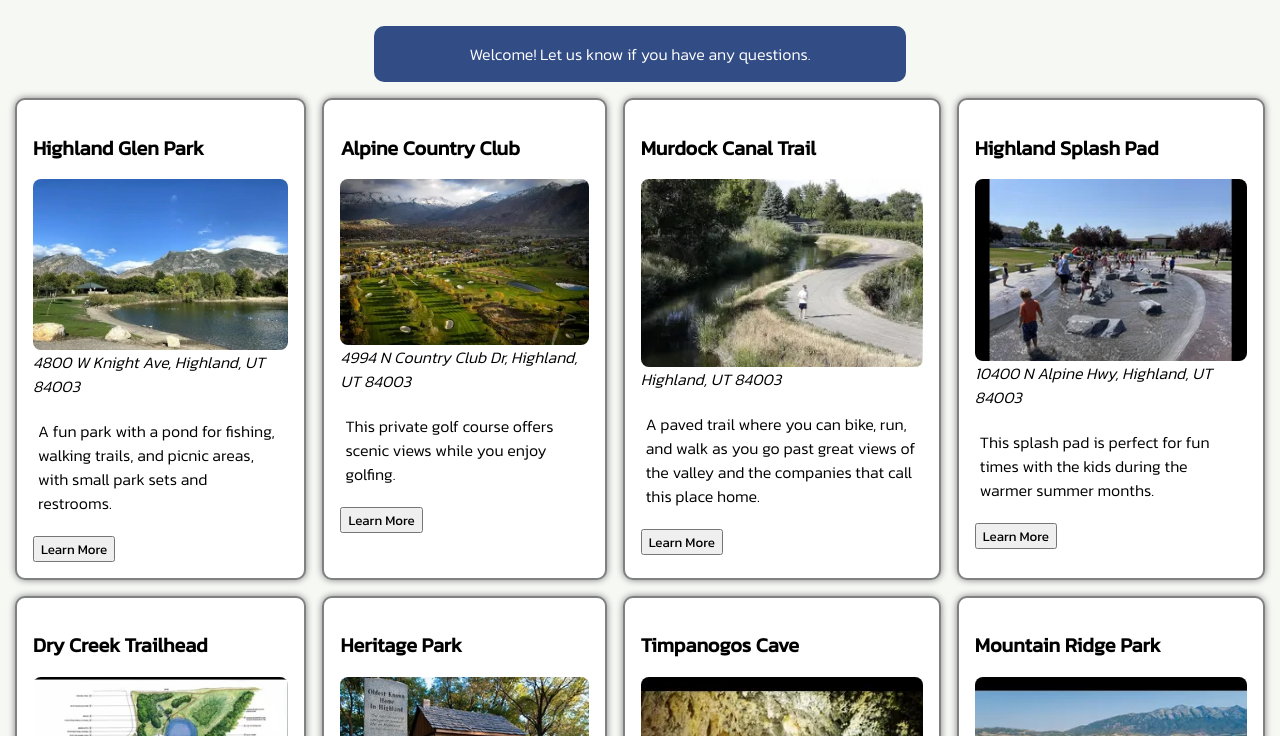
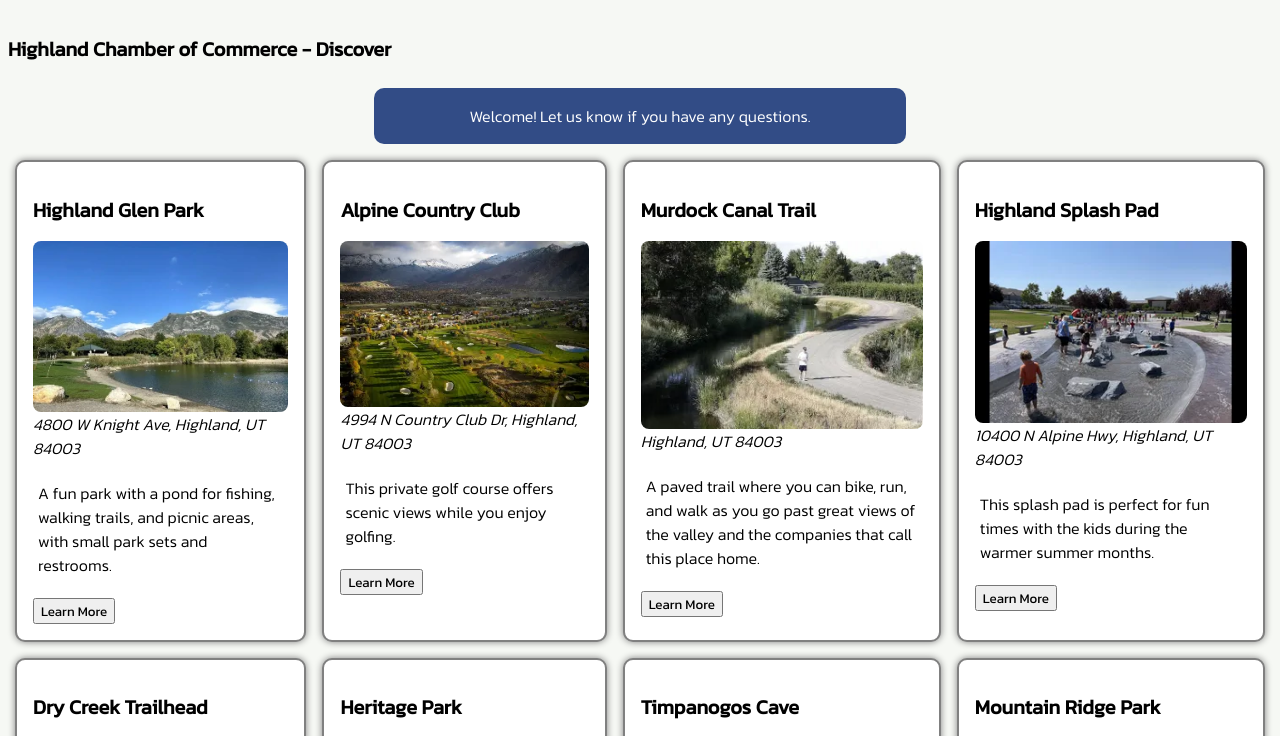
Before and after one commit to MacPerkins/wdd231, a website: page chamber/discover.html in a window 1280 px wide. Shown: the part 126-862 px from the top of the page. Drawn offline with Linux system fonts and the light colour scheme.

Commit message:
changed h1 title

```diff
--- a/chamber/discover.html
+++ b/chamber/discover.html
@@ -42,6 +42,7 @@
     </header>
     <main>
         <div class="home-grid1">
+            <h1>Highland Chamber of Commerce - Discover</h1>
             <div class="visit-tab">
             </div>
             <div class="discover-grid">
```
